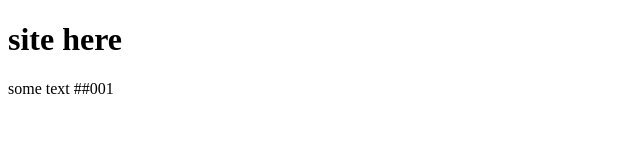
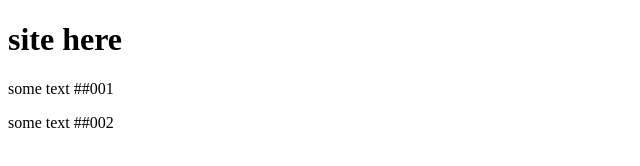
Before and after one commit to yuriisvystovych/test1, a plain HTML site: page index1.html in a window 1280 px wide. Shown: the whole page, without its empty margins (0-640 px from the left). Drawn offline with Linux system fonts and the light colour scheme.

Commit message:
2 commit

```diff
--- a/index1.html
+++ b/index1.html
@@ -7,6 +7,6 @@
 	<body>
 		<h1>site here</h1>
 			<p>some text ##001</p>
-
+			<p>some text ##002</p>
 	</body>
 	</html>
```
